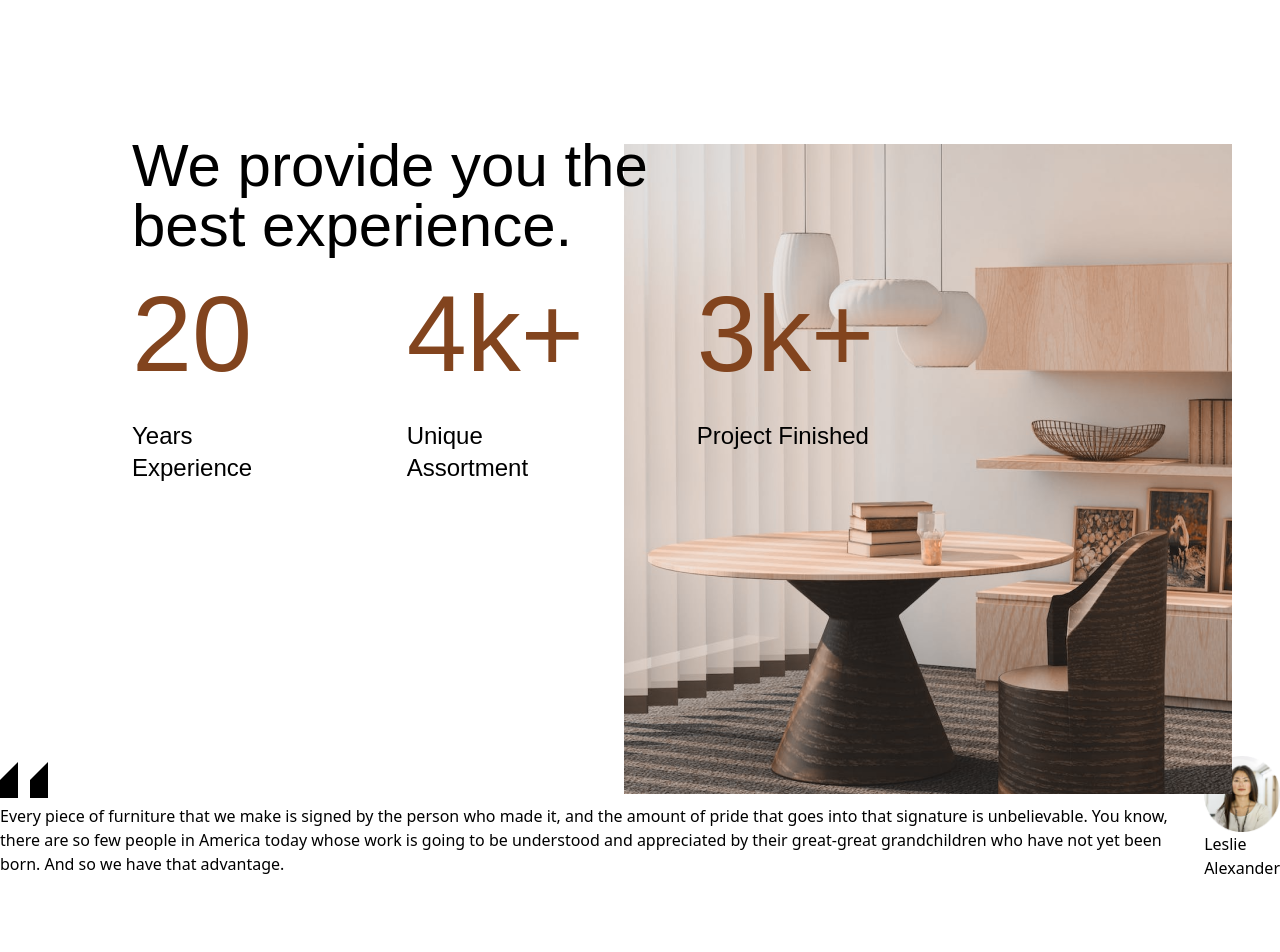
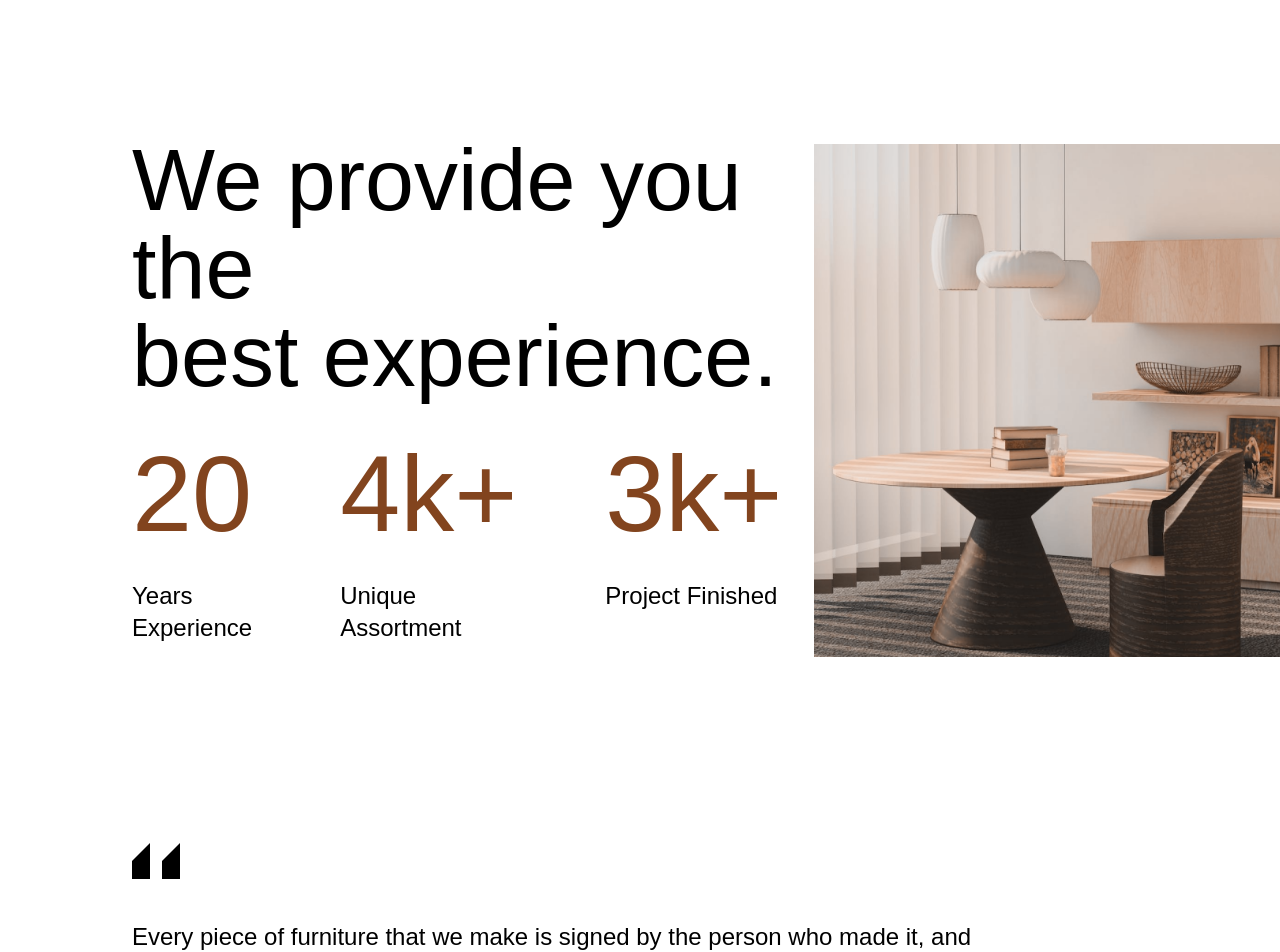
Before and after one commit to asssslay/CIELO-website, a React (Vite) app: page / in a window 1280 px wide. Shown: the part 820-1772 px from the top of the page. Built offline with nearby package versions, Linux system fonts and the light colour scheme; a web font is replaced by a local one.

Commit message:
Complete founders section

```diff
--- a/src/App.jsx
+++ b/src/App.jsx
@@ -19,7 +19,7 @@ const App = () => (
     <section className="">
       <Experience />
     </section>
-    <section className="">
+    <section className="py-[180px]">
       <FoundersNote />
     </section>
     <section className="">
--- a/src/index.css
+++ b/src/index.css
@@ -1,4 +1,5 @@
 @import url("https://api.fontshare.com/v2/css?f[]=cabinet-grotesk@400&family=Darker+Grotesque:wght@500;600;700&family=Manrope:wght@400;500&display=swap");
+@import url("https://fonts.googleapis.com/css2?family=Ubuntu&display=swap");
 @import url();
 
 @tailwind base;
--- a/src/sections/Experience.jsx
+++ b/src/sections/Experience.jsx
@@ -4,9 +4,9 @@ import { assetPaths } from "../constants";
 const Experience = () => {
   return (
     // <div className="">g</div>
-    <section className="relative flex max-container items-center mb-[272px]">
+    <section className="relative flex max-container gap-8">
       <div className="mt-[156px] ml-16 lg:ml-[132px] max-w-[742px] z-10 ">
-        <h2 className="font-cabinet text-2xl md:text-4xl lg:text-6xl 2xl:text-[88px] mb-6">
+        <h2 className="font-cabinet text-2xl md:text-4xl lg:text-6xl xl:text-[88px] 2xl:text-8xl mb-10">
           We provide you the
           <br />
           best experience.
@@ -14,8 +14,7 @@ const Experience = () => {
         <Statistics />
       </div>
       <img
-        // className="mt-16 max-w-[608px] max-h-[650px]"
-        className="hidden md:flex md:absolute right-12 top-[164px] max-w-[300px] sm:max-w-[400px] md:max-w-[500px] lg:max-w-[608px] max-h-[650px]"
+        className="mt-[164px] max-w-[480px] xl:max-w-[480px] max-h-[650px]"
         src={assetPaths.experience}
       />
     </section>
--- a/src/sections/FoundersNote.jsx
+++ b/src/sections/FoundersNote.jsx
@@ -2,10 +2,10 @@ import { assetPaths } from "../constants";
 
 const FoundersNote = () => {
   return (
-    <section className="mb-[180px] flex flex-row">
-      <div className="">
-        <img src={assetPaths.quotes} />
-        <p className="">
+    <section className="max-container ml-[132px]  mb-[180px] flex flex-row gap-2 relative">
+      <div className="flex flex-col gap-8">
+        <img src={assetPaths.quotes} className="max-w-12 max-h-12" />
+        <p className="max-w-[878px] font-manrope text-2xl leading-[40px]">
           Every piece of furniture that we make is signed by the person who made
           it, and the amount of pride that goes into that signature is
           unbelievable. You know, there are so few people in America today whose
@@ -14,9 +14,9 @@ const FoundersNote = () => {
           advantage.
         </p>
       </div>
-      <div className="">
-        <img src={assetPaths.founder} className="" />
-        <p>Leslie Alexander</p>
+      <div className="flex gap-8 items-center justify-center absolute bottom-[-60px] right-28">
+        <img src={assetPaths.founder} className="max-w-20 max-h-20" />
+        <p className="text-2xl font-ubuntu">Leslie Alexander</p>
       </div>
     </section>
   );
--- a/tailwind.config.js
+++ b/tailwind.config.js
@@ -11,6 +11,7 @@ export default {
         cabinet: ["Cabinet Grotesk", "sans-serif"],
         darker: ["Darker Grotesque", "sans-serif"],
         manrope: ["Manrope", "sans-serif"],
+        ubuntu: ["Ubuntu", "sans-serif"],
       },
       screens: {
         xs: "475px",
```
